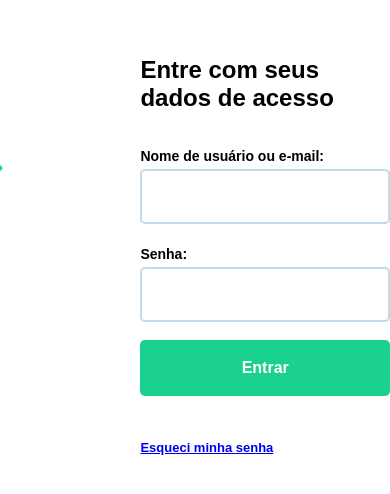
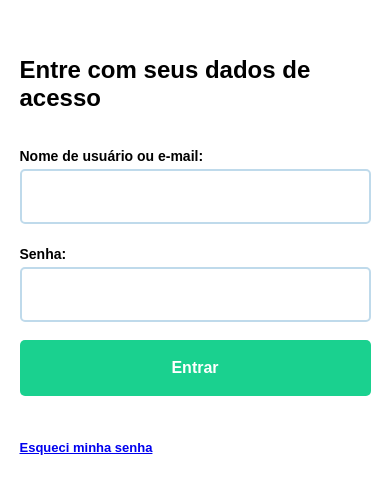
Before and after one commit to LipeSou/taskFacilita, a Vue app: page / in a window 390 px wide. Shown: the part 166-660 px from the top of the page. Built offline with nearby package versions, Linux system fonts and the light colour scheme; a web font is replaced by a local one.

Commit message:
feat: responsive login

```diff
--- a/src/components/useCases/login/AppDescription.vue
+++ b/src/components/useCases/login/AppDescription.vue
@@ -17,6 +17,9 @@ import Icon from '@/assets/images/Icon.vue'
   display: flex
   align-items: center
   justify-content: center
+  @media (max-width: 768px)
+    display: none
+
 
 .title
   color: white
--- a/src/components/useCases/login/Login.vue
+++ b/src/components/useCases/login/Login.vue
@@ -14,4 +14,8 @@ import LoginContainer from './LoginContainer.vue'
   display: grid
   grid-template-columns: 36% 64%
   height: 100 vh
+  @media (max-width: 1000px)
+    grid-template-columns: 1fr 1fr
+  @media (max-width: 768px)
+    grid-template-columns: 1fr
 </style>
--- a/src/components/useCases/login/LoginContainer.vue
+++ b/src/components/useCases/login/LoginContainer.vue
@@ -9,7 +9,7 @@ const login = () => {
 </script>
 <template>
   <div class="login-container">
-    <div>
+    <div class="login-containt">
       <h2 class="title">Entre com seus dados de acesso</h2>
       <form @submit.prevent="login">
         <InputFacilita label="Nome de usuário ou e-mail:" type="text" />
@@ -35,10 +35,13 @@ const login = () => {
   align-items: center
   justify-content: center
 
+.login-containt
+  @media (max-width: 530px)
+    width: 90%
+
 .title
   margin-bottom: 36px
   color: $text-bold
-
 
 .input-container
   display: flex
```
